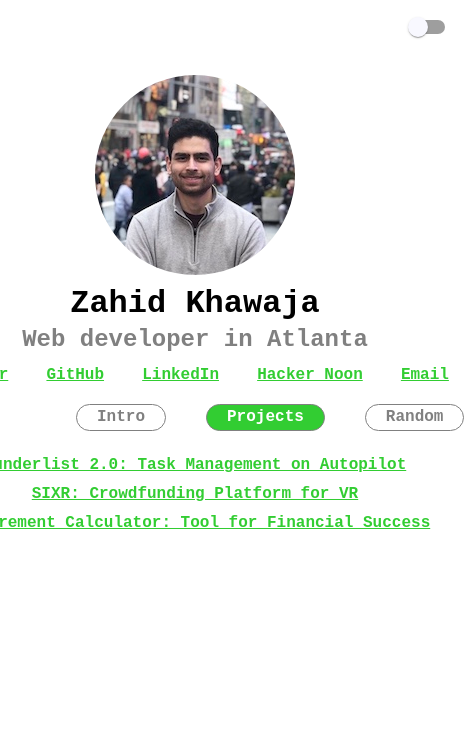
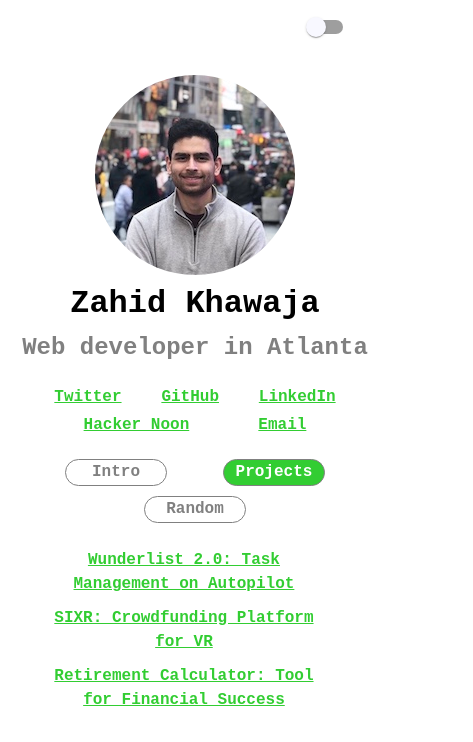
Before and after one commit to zahidkhawaja/zahidkhawaja, a React (Create React App) app: page /projects in a window 390 px wide. Shown: the top 742 px of the page, 473 px wide, since content can reach past the window. Built offline with nearby package versions, Linux system fonts and the light colour scheme; a web font is replaced by a local one.

Commit message:
Mobile optimization

```diff
--- a/src/App.css
+++ b/src/App.css
@@ -107,3 +107,34 @@
   background-color: black;
   color: white;
 }
+
+@media (max-width: 600px) {
+  .primary {
+    width: 90%;
+  }
+  .titles h2 {
+    line-height: 1.2;
+  }
+  .social {
+    display: flex;
+    justify-content: space-evenly;
+    flex-wrap: wrap;
+  }
+  .bio {
+    flex-wrap: wrap;
+    width: 90%;
+  }
+  .bio a {
+    width: 50px;
+    padding: 0px 25px 0px 25px;
+  }
+  .social a {
+    padding: 5px;
+    margin: 5px;
+    line-height: 0.5;
+  }
+  .projectslist a {
+    width: 90%;
+    margin: 5px;
+  }
+}
```
